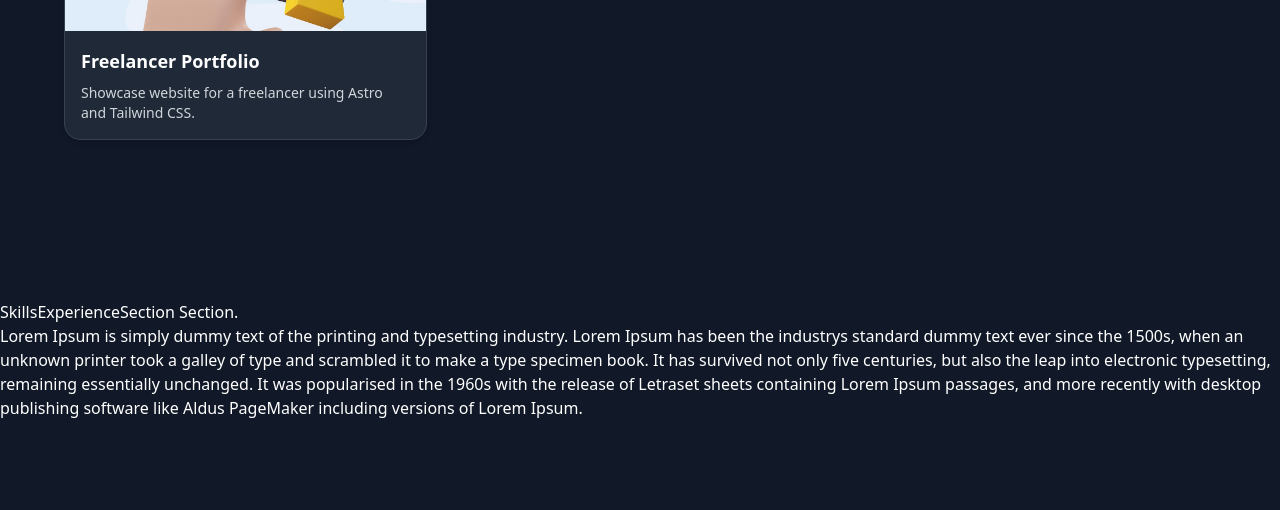
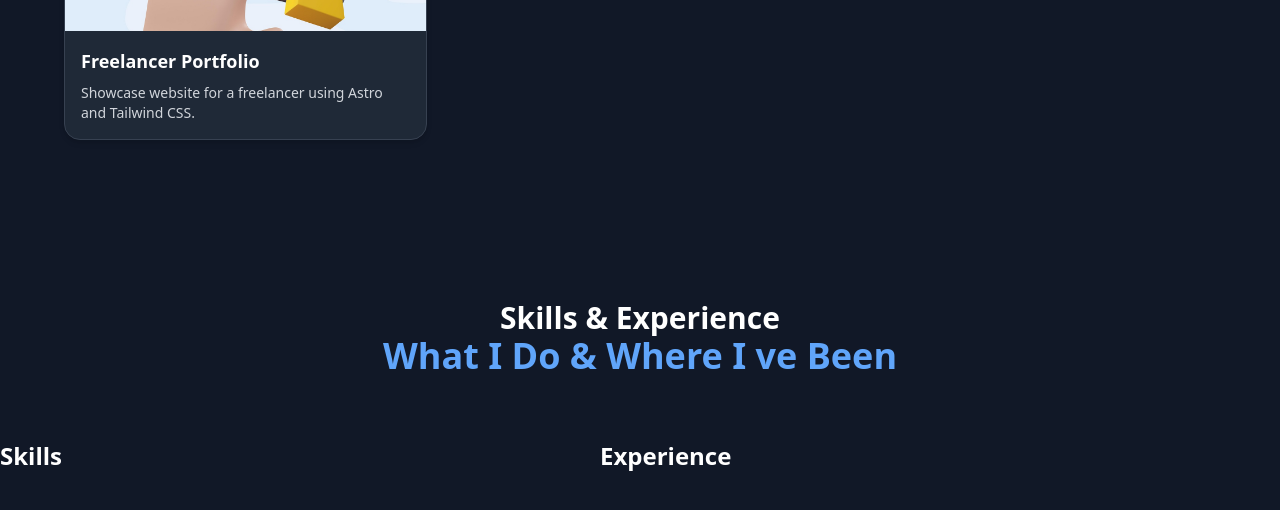
Before and after one commit to genuinelycool/portfolio_website_dark_light_mode, a React (Vite) app: page / in a window 1280 px wide. Shown: the part 2238-2748 px from the top of the page. Built offline with nearby package versions, Linux system fonts and the light colour scheme.

Commit message:
13 - Building the Skills & Experience Section Layout

```diff
--- a/src/components/SkillsExperienceSection/index.jsx
+++ b/src/components/SkillsExperienceSection/index.jsx
@@ -4,18 +4,22 @@
 const SkillsExperienceSection = () => {
   return (
     <section className="min-h-screen py-20">
-      <h1>SkillsExperienceSection Section.</h1>
-      <p>
-        Lorem Ipsum is simply dummy text of the printing and typesetting
-        industry. Lorem Ipsum has been the industrys standard dummy text ever
-        since the 1500s, when an unknown printer took a galley of type and
-        scrambled it to make a type specimen book. It has survived not only five
-        centuries, but also the leap into electronic typesetting, remaining
-        essentially unchanged. It was popularised in the 1960s with the release
-        of Letraset sheets containing Lorem Ipsum passages, and more recently
-        with desktop publishing software like Aldus PageMaker including versions
-        of Lorem Ipsum.
-      </p>
+      <h2 className="text-3xl font-semibold text-center">
+        Skills & Experience
+      </h2>
+      <h3 className="text-4xl font-bold text-center mb-16 text-blue-600 dark:text-blue-400">
+        What I Do & Where I ve Been
+      </h3>
+      <div className="grid grid-cols-1 md:grid-cols-2 gap-12 max-w-6xl max-auto">
+        {/* Skills */}
+        <div>
+          <h4 className="text-2xl font-semibold mb-4">Skills</h4>
+        </div>
+        {/* Experience Timeline */}
+        <div>
+          <h4 className="text-2xl font-semibold mb-4">Experience</h4>
+        </div>
+      </div>
     </section>
   );
 };
```
